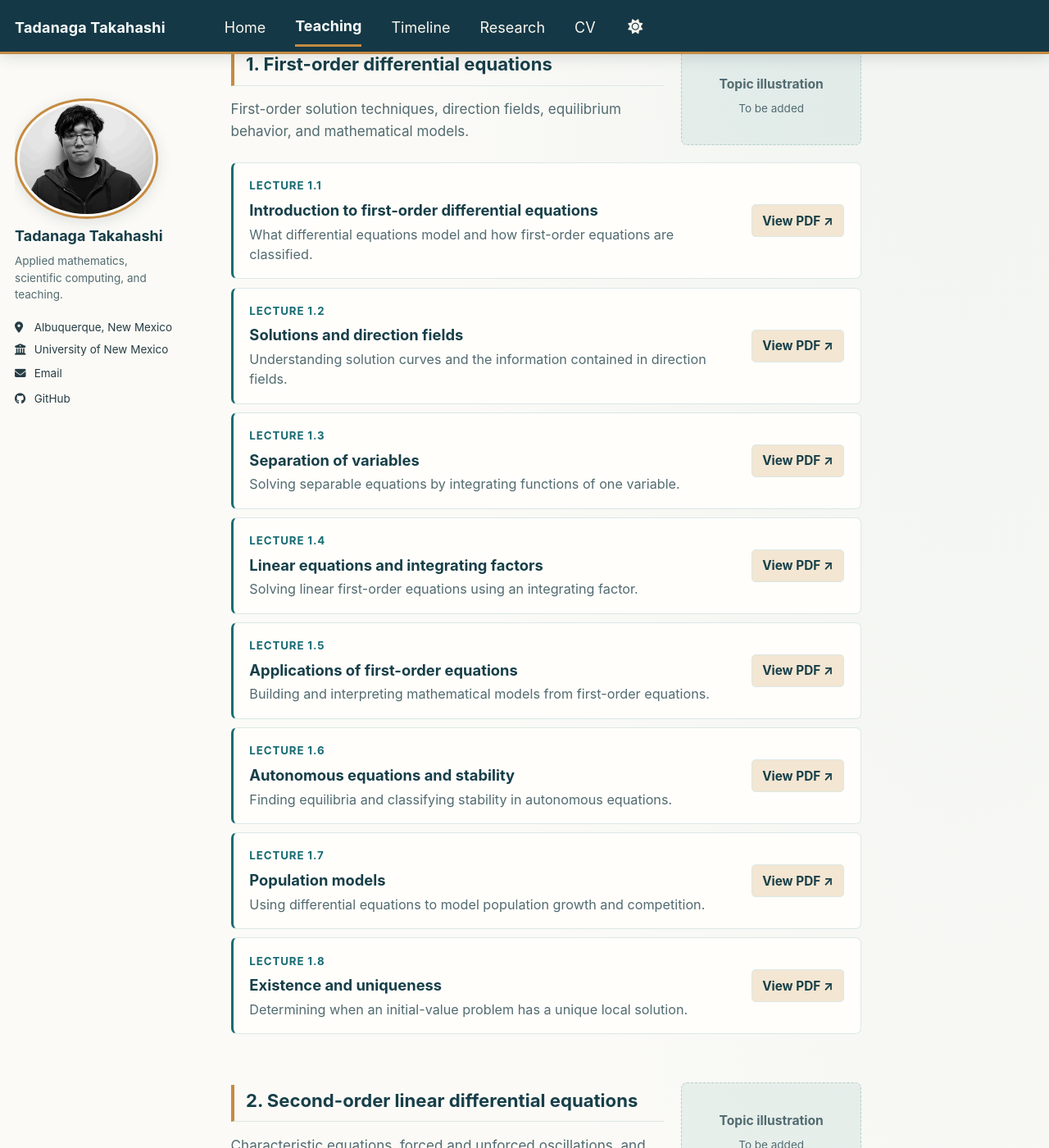
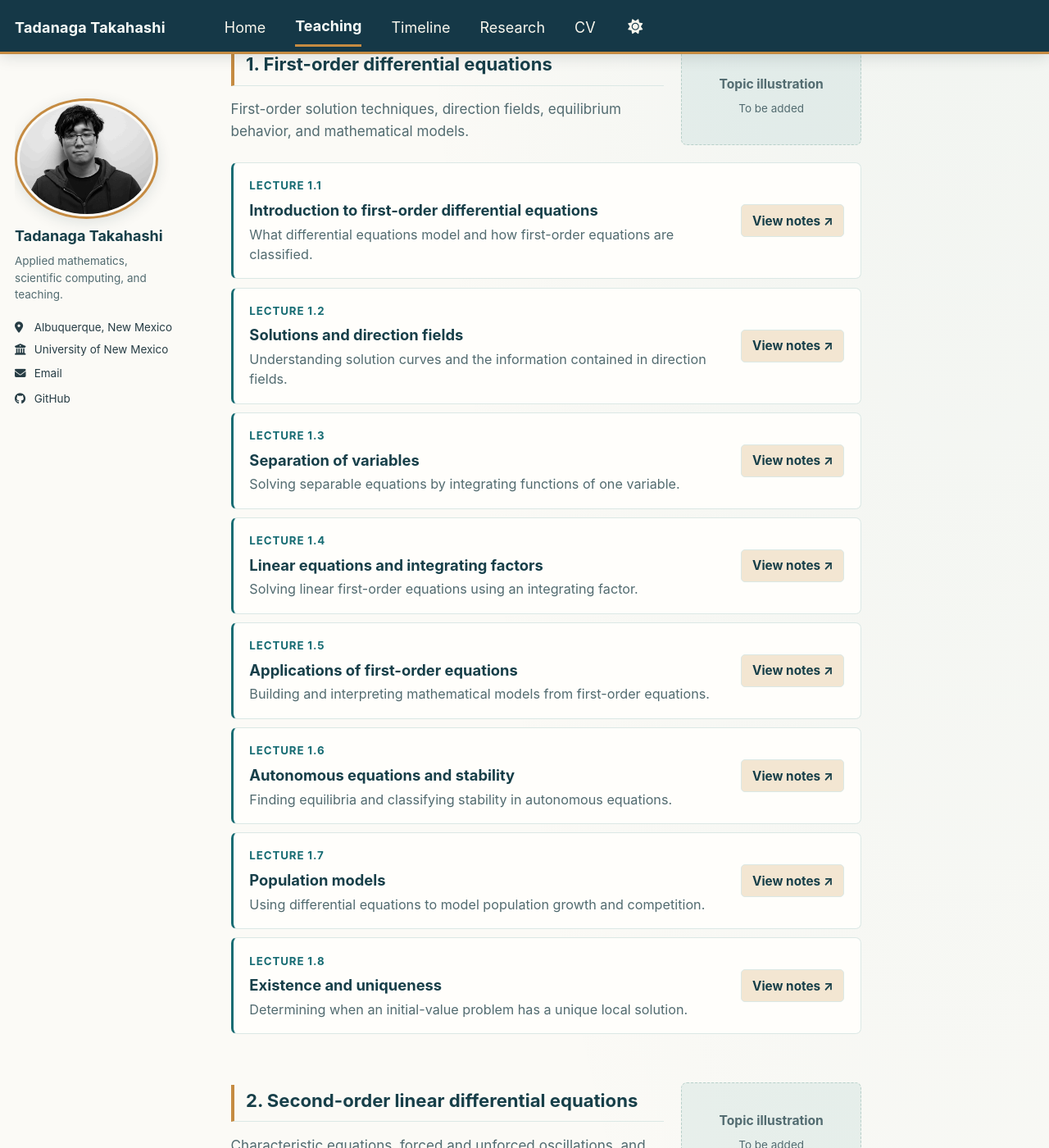
Before and after one commit to tadanaga/webpage, a Jekyll site: the page built from _pages/math-316.md, in a window 1280 px wide and 1400 px high, scrolled down 2929 px. Shown: the whole window at 82% size. Built offline with Jekyll 4.4.1, drawn with Linux system fonts in a browser that asks for light colours; a style sheet for code colours, icons or effects is not loaded; some of the changed text lies outside the part shown.

Commit message:
Preserve course-specific PDF button labels on shared lecture cards

```diff
--- a/_pages/math-316.md
+++ b/_pages/math-316.md
@@ -75,6 +75,6 @@ Topics are presented in teaching order, without tying the outline to any particu
 
 Lecture notes are arranged sequentially by chapter. Available topics link to PDFs; additional notes and topic illustrations will be added over time.
 
-{% include course-lecture-materials.html units=site.data.math316.units %}
+{% include course-lecture-materials.html units=site.data.math316.units link_label="View notes" %}
 
 [Back to Teaching]({{ '/teaching/' | relative_url }})
```
